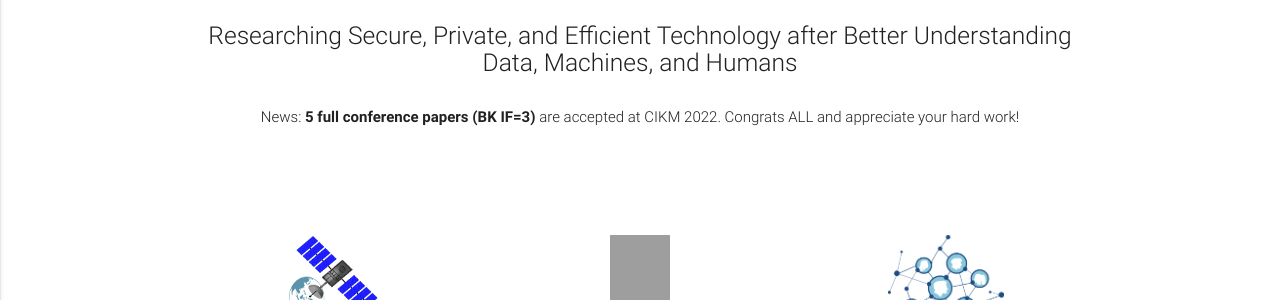
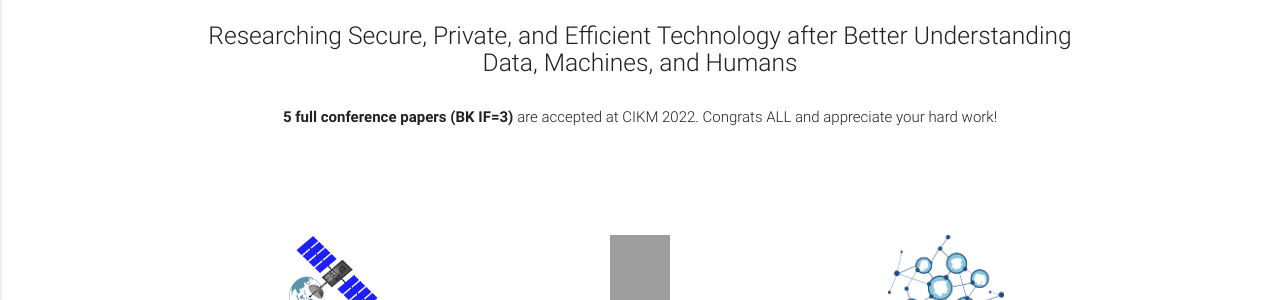
Before and after one commit to Yurim990507/DASH-Lab.github.io, a Jekyll site: the page built from index.md, in a window 1280 px wide, cut to the strip 240-540 px from the top of the page. Built offline with Jekyll 4.4.1, drawn with Linux system fonts in a browser that asks for light colours; comment, search, counter and statistics services are not loaded; grey boxes are pictures that could not be loaded.

Commit message:
Update home.html

```diff
--- a/_layouts/home.html
+++ b/_layouts/home.html
@@ -11,7 +11,7 @@ layout: default
       </div>
 
       <div class="row center">
-       <h7 class="header col s12 light">News: <b>5 full conference papers (BK IF=3) </b> are accepted at CIKM 2022. Congrats ALL and appreciate your hard work!</h7>
+       <h7 class="header col s12 light"> <b>5 full conference papers (BK IF=3) </b> are accepted at CIKM 2022. Congrats ALL and appreciate your hard work!</h7>
       </div>
         <br><br>
 
```
